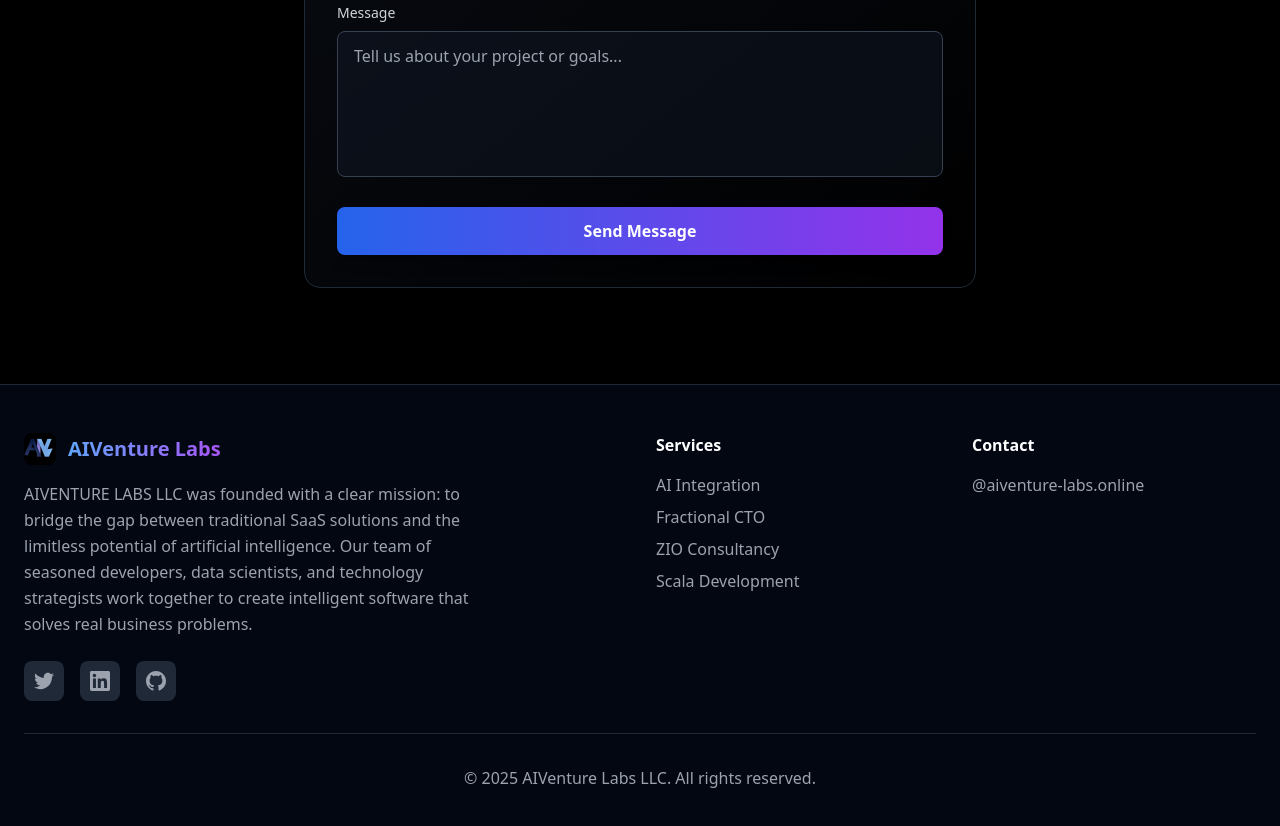
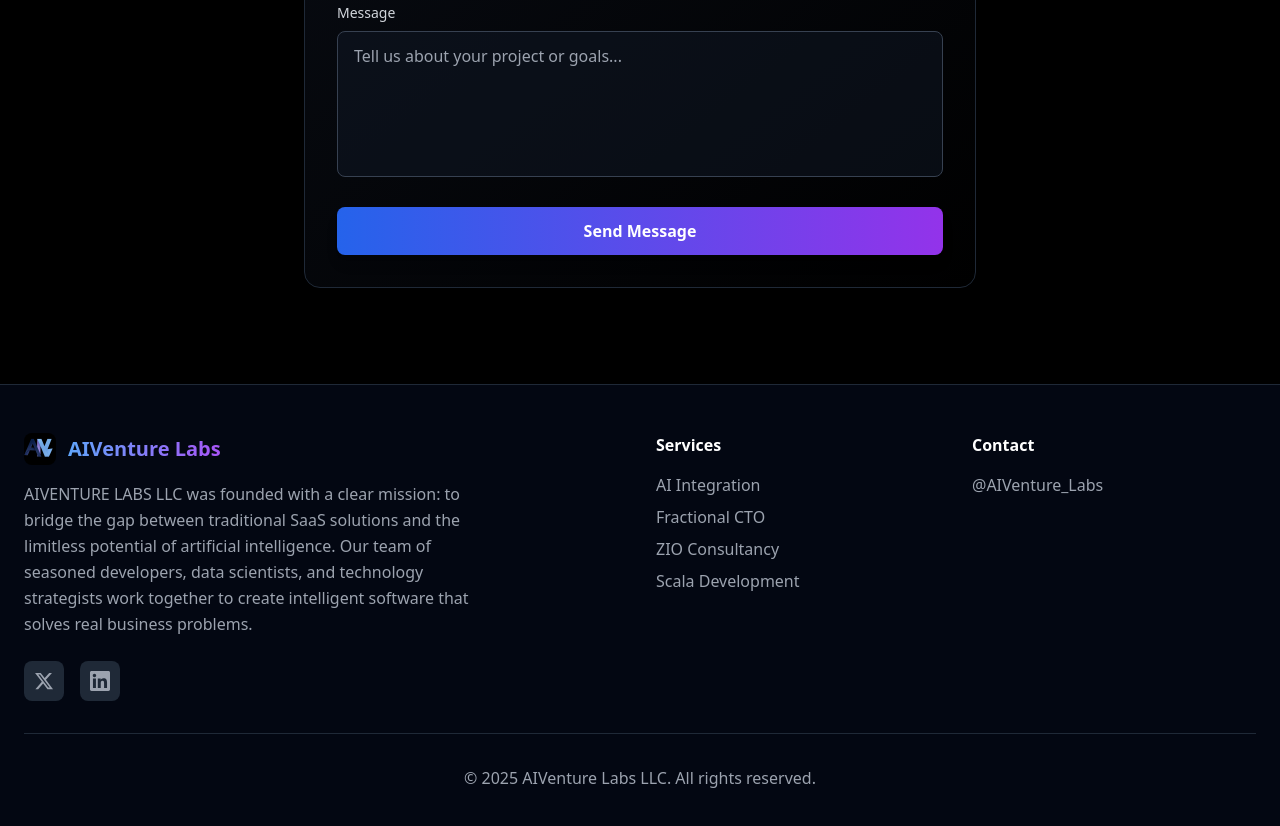
Before and after one commit to aiventure-labs/aiventure-labs.github.io, a plain HTML site: page index.html in a window 1280 px wide. Shown: the part 3654-4480 px from the top of the page. Drawn offline with nearby package versions, Linux system fonts and the light colour scheme; a script that the page names is missing.

Commit message:
Update social media links and contact information in the footer

```diff
--- a/index.html
+++ b/index.html
@@ -587,19 +587,14 @@
                         AIVENTURE LABS LLC was founded with a clear mission: to bridge the gap between traditional SaaS solutions and the limitless potential of artificial intelligence. Our team of seasoned developers, data scientists, and technology strategists work together to create intelligent software that solves real business problems.
                     </p>
                     <div class="flex space-x-4 mt-6">
-                        <a href="#" class="w-10 h-10 bg-gray-800 hover:bg-gray-700 rounded-lg flex items-center justify-center transition-colors duration-200">
+                        <a href="https://x.com/AIVenture_Labs" class="w-10 h-10 bg-gray-800 hover:bg-gray-700 rounded-lg flex items-center justify-center transition-colors duration-200">
                             <svg class="w-5 h-5 text-gray-400 hover:text-white" fill="currentColor" viewBox="0 0 24 24">
-                                <path d="M24 4.557c-.883.392-1.832.656-2.828.775 1.017-.609 1.798-1.574 2.165-2.724-.951.564-2.005.974-3.127 1.195-.897-.957-2.178-1.555-3.594-1.555-3.179 0-5.515 2.966-4.797 6.045-4.091-.205-7.719-2.165-10.148-5.144-1.29 2.213-.669 5.108 1.523 6.574-.806-.026-1.566-.247-2.229-.616-.054 2.281 1.581 4.415 3.949 4.89-.693.188-1.452.232-2.224.084.626 1.956 2.444 3.379 4.6 3.419-2.07 1.623-4.678 2.348-7.29 2.04 2.179 1.397 4.768 2.212 7.548 2.212 9.142 0 14.307-7.721 13.995-14.646.962-.695 1.797-1.562 2.457-2.549z"/>
+                                <path d="M18.244 2.25h3.308l-7.227 8.26 8.502 11.24H16.17l-5.214-6.817L4.99 21.75H1.68l7.73-8.835L1.254 2.25H8.08l4.713 6.231zm-1.161 17.52h1.833L7.084 4.126H5.117z"/>
                             </svg>
                         </a>
-                        <a href="#" class="w-10 h-10 bg-gray-800 hover:bg-gray-700 rounded-lg flex items-center justify-center transition-colors duration-200">
+                        <a href="https://www.linkedin.com/company/aiventure-labs" class="w-10 h-10 bg-gray-800 hover:bg-gray-700 rounded-lg flex items-center justify-center transition-colors duration-200">
                             <svg class="w-5 h-5 text-gray-400 hover:text-white" fill="currentColor" viewBox="0 0 24 24">
                                 <path d="M20.447 20.452h-3.554v-5.569c0-1.328-.027-3.037-1.852-3.037-1.853 0-2.136 1.445-2.136 2.939v5.667H9.351V9h3.414v1.561h.046c.477-.9 1.637-1.85 3.37-1.85 3.601 0 4.267 2.37 4.267 5.455v6.286zM5.337 7.433c-1.144 0-2.063-.926-2.063-2.065 0-1.138.92-2.063 2.063-2.063 1.14 0 2.064.925 2.064 2.063 0 1.139-.925 2.065-2.064 2.065zm1.782 13.019H3.555V9h3.564v11.452zM22.225 0H1.771C.792 0 0 .774 0 1.729v20.542C0 23.227.792 24 1.771 24h20.451C23.2 24 24 23.227 24 22.271V1.729C24 .774 23.2 0 22.222 0h.003z"/>
-                            </svg>
-                        </a>
-                        <a href="#" class="w-10 h-10 bg-gray-800 hover:bg-gray-700 rounded-lg flex items-center justify-center transition-colors duration-200">
-                            <svg class="w-5 h-5 text-gray-400 hover:text-white" fill="currentColor" viewBox="0 0 24 24">
-                                <path d="M12 0c-6.626 0-12 5.373-12 12 0 5.302 3.438 9.8 8.207 11.387.599.111.793-.261.793-.577v-2.234c-3.338.726-4.033-1.416-4.033-1.416-.546-1.387-1.333-1.756-1.333-1.756-1.089-.745.083-.729.083-.729 1.205.084 1.839 1.237 1.839 1.237 1.07 1.834 2.807 1.304 3.492.997.107-.775.418-1.305.762-1.604-2.665-.305-5.467-1.334-5.467-5.931 0-1.311.469-2.381 1.236-3.221-.124-.303-.535-1.524.117-3.176 0 0 1.008-.322 3.301 1.23.957-.266 1.983-.399 3.003-.404 1.02.005 2.047.138 3.006.404 2.291-1.552 3.297-1.23 3.297-1.23.653 1.653.242 2.874.118 3.176.77.84 1.235 1.911 1.235 3.221 0 4.609-2.807 5.624-5.479 5.921.43.372.823 1.102.823 2.222v3.293c0 .319.192.694.801.576 4.765-1.589 8.199-6.086 8.199-11.386 0-6.627-5.373-12-12-12z"/>
                             </svg>
                         </a>
                     </div>
@@ -616,7 +611,7 @@
                 <div>
                     <h4 class="text-white font-semibold mb-4">Contact</h4>
                     <ul class="space-y-2">
-                        <li class="text-gray-400">@aiventure-labs.online</li>
+                        <li class="text-gray-400"><a href="https://x.com/AIVenture_Labs" class="">@AIVenture_Labs</a></li>
                     </ul>
                 </div>
             </div>
```
